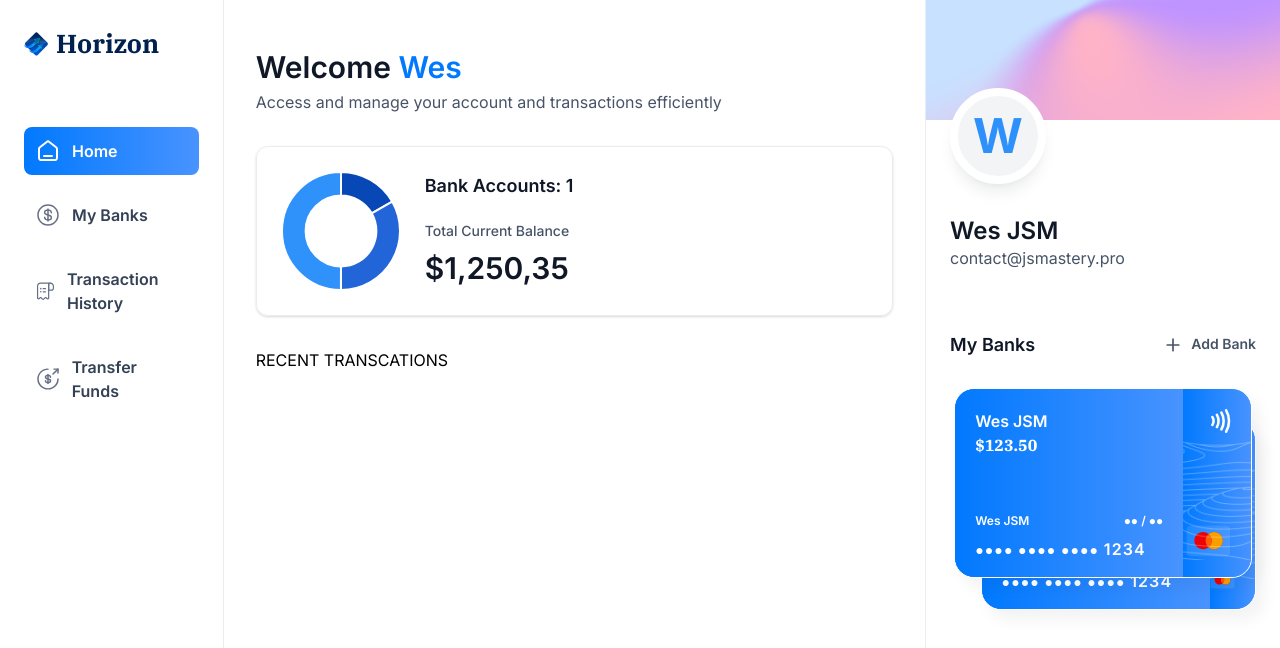
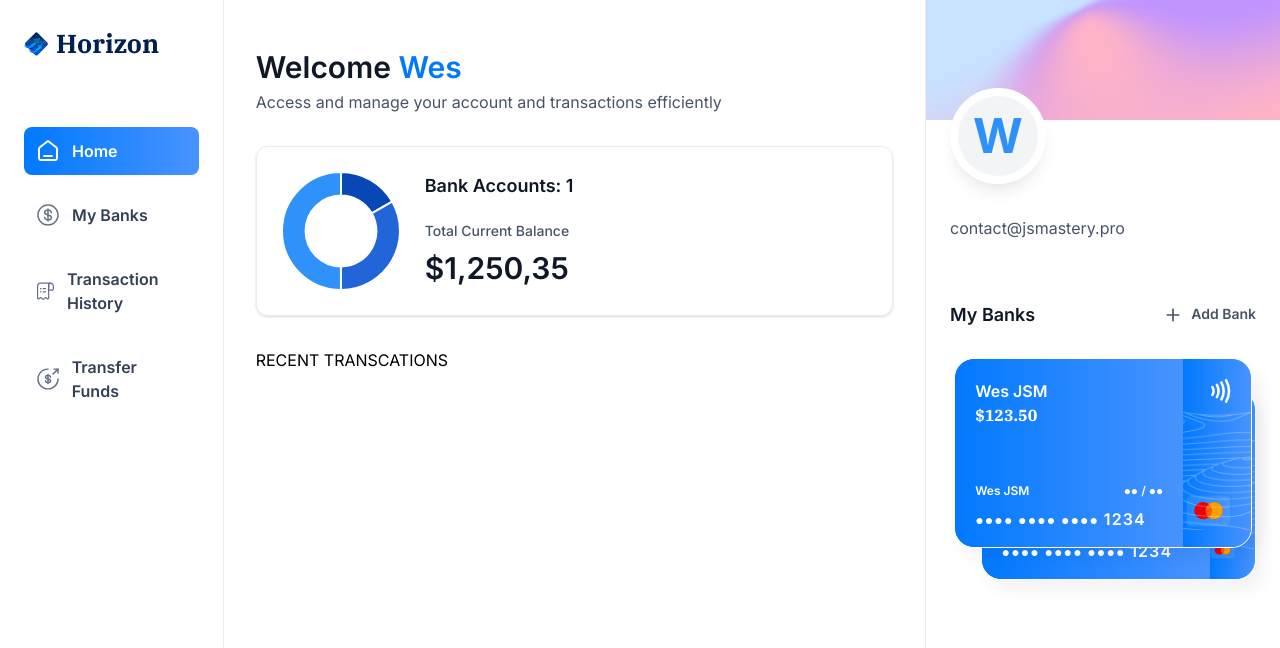
Before and after one commit to wcia013twe/banking-app, a Next.js app: page / in a window 1280 px wide. Shown: the top 648 px of the page. Built offline with nearby package versions, Linux system fonts and the light colour scheme.

Commit message:
sign-in works for now

```diff
--- a/app/(auth)/sign-up/page.tsx
+++ b/app/(auth)/sign-up/page.tsx
@@ -1,8 +1,11 @@
 import AuthForm from "@/components/AuthForm";
+import { getLoggedInUser } from "@/lib/actions/user.actions";
 import React from "react";
 
 const SignUp = async () => {
+  const loggedInUser = await getLoggedInUser();
 
+  console.log(loggedInUser)
   return (
     <section
       className="flex-center size-full
--- a/app/(root)/page.tsx
+++ b/app/(root)/page.tsx
@@ -9,6 +9,8 @@ const Home = () => {
     lastName: "JSM",
     email: "contact@jsmastery.pro",
   };
+
+  console.log("Logged in user:", loggedIn);
 
   return (
     <section className="home">
--- a/components/RightSidebar.tsx
+++ b/components/RightSidebar.tsx
@@ -11,12 +11,14 @@ const RightSidebar = ({ user, transactions, banks }: RightSidebarProps) => {
           <div className="profile-img">
             <span className="text-5xl font-bold text-blue-500">
               {user.firstName[0]}
+              {/* {user.name[0]} */}
+
             </span>
           </div>
 
           <div className="profile-details">
             <h1 className="profile-name">
-              {user.firstName} {user.lastName}
+              {user.name}
             </h1>
             <p className="profile-email">{user.email}</p>
           </div>
--- a/lib/actions/user.actions.ts
+++ b/lib/actions/user.actions.ts
@@ -57,6 +57,7 @@ export async function getLoggedInUser() {
       const user = await account.get();
 
       return parseStringify(user);
+      console.log('User', user);
     } catch (error) {
       return null;
     }
--- a/types/index.d.ts
+++ b/types/index.d.ts
@@ -33,6 +33,7 @@ declare type User = {
   dwollaCustomerId: string;
   firstName: string;
   lastName: string;
+  name: string;
   address1: string;
   city: string;
   state: string;
```
Also changed, not shown: components/AuthForm.tsx (line endings or trailing spaces), 1 other file (tests, documents, lock files or other folders).
